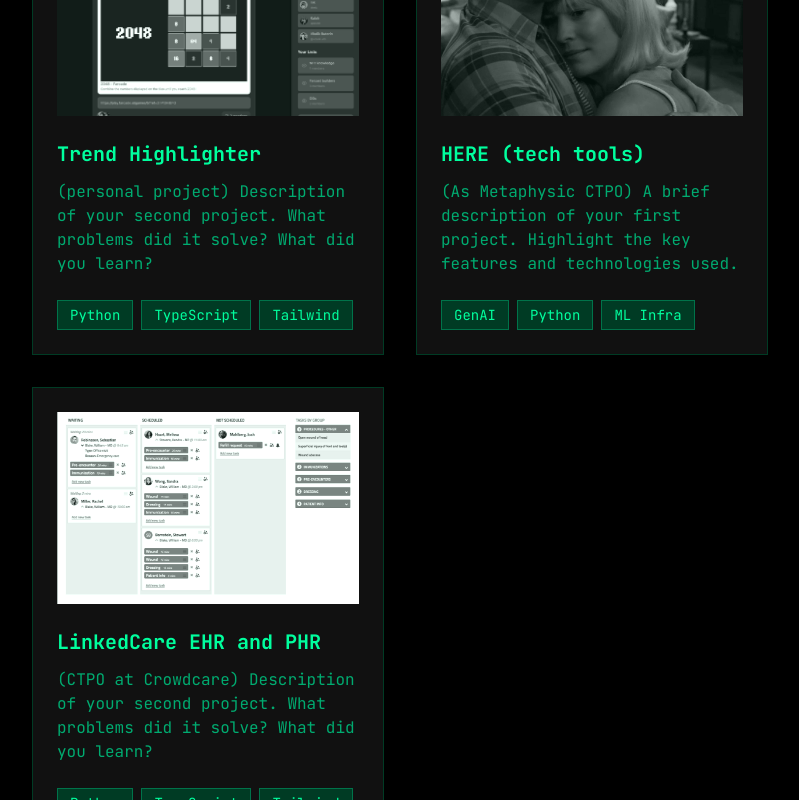
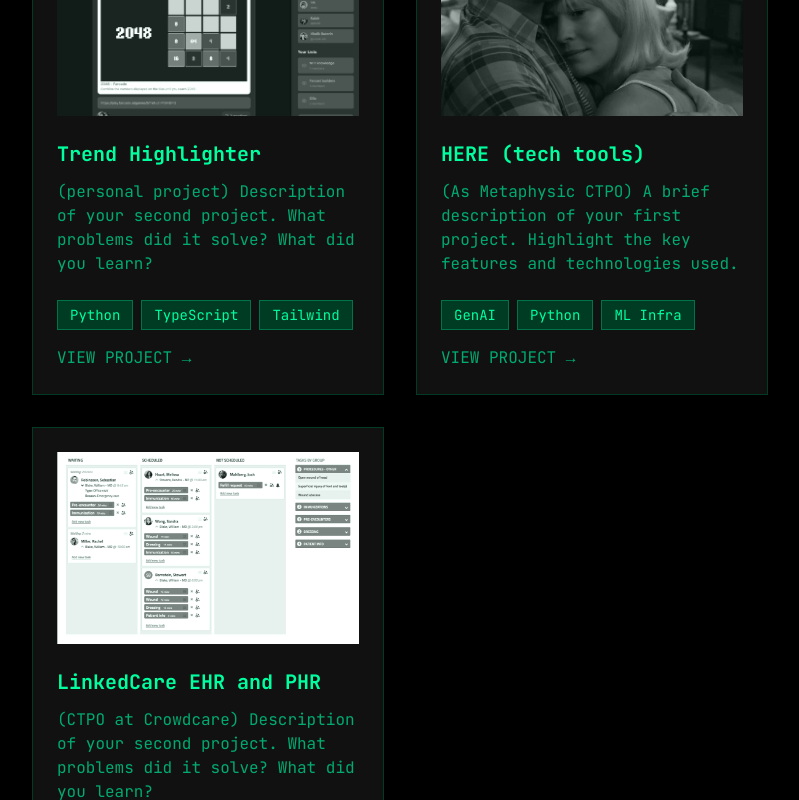
Before and after one commit to AlexMC/personal_website, a Next.js app: page /work in a window 1280 px wide. Shown: the part 589-1389 px from the top of the page, without its empty margins (240-1039 px from the left). Built offline with nearby package versions, Linux system fonts and the light colour scheme.

Commit message:
improve project linking

```diff
--- a/components/Projects.js
+++ b/components/Projects.js
@@ -12,9 +12,7 @@ const Projects = ({ projects, limit }) => {
       {displayProjects.map((project, index) => (
         <Link
           key={index}
-          href={project.link}
-          target="_blank"
-          rel="noopener noreferrer"
+          href={`/work/${project.slug}`}
           className="block bg-surface p-6 border border-primary-dark hover:border-primary transition-all duration-300 group"
         >
           <div className="relative h-48 mb-6 bg-primary-dark/20">
@@ -38,6 +36,19 @@ const Projects = ({ projects, limit }) => {
               </span>
             ))}
           </div>
+          {project.link && (
+            <div className="mt-4">
+              <a
+                href={project.link}
+                target="_blank"
+                rel="noopener noreferrer"
+                className="text-primary-light hover:text-primary transition-colors"
+                onClick={(e) => e.stopPropagation()}
+              >
+                VIEW PROJECT &rarr;
+              </a>
+            </div>
+          )}
         </Link>
       ))}
     </div>
```
